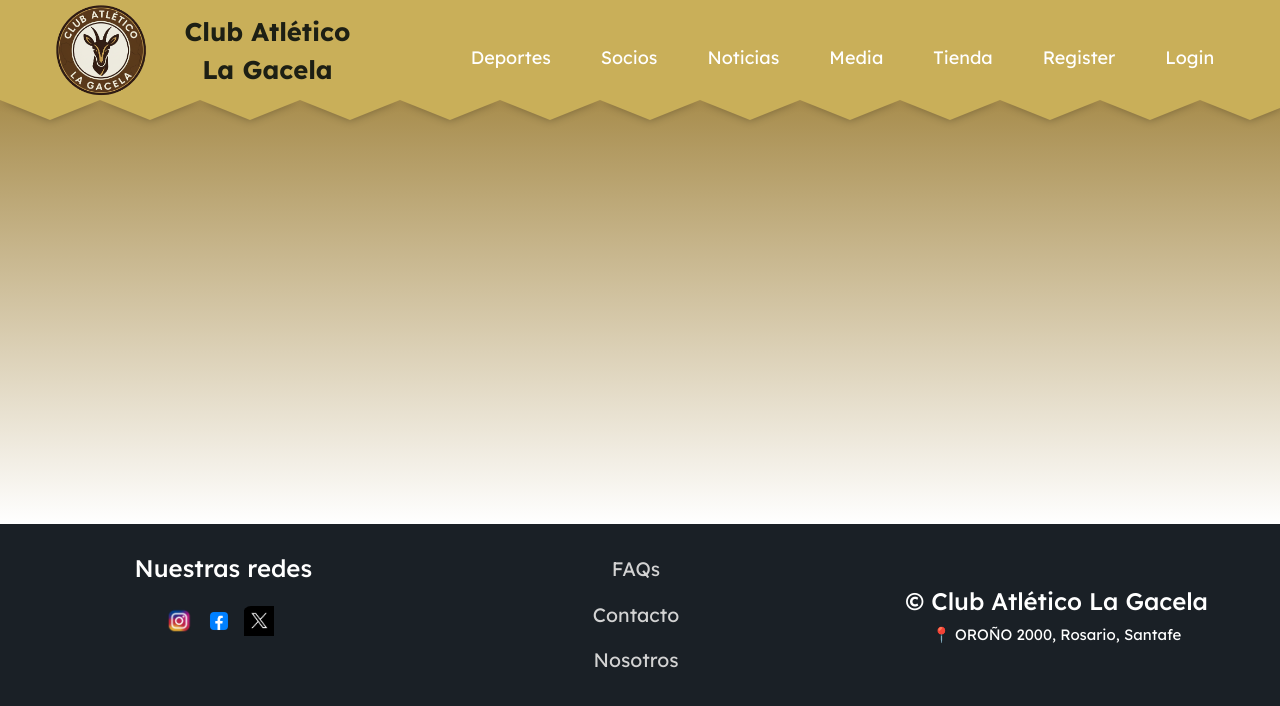
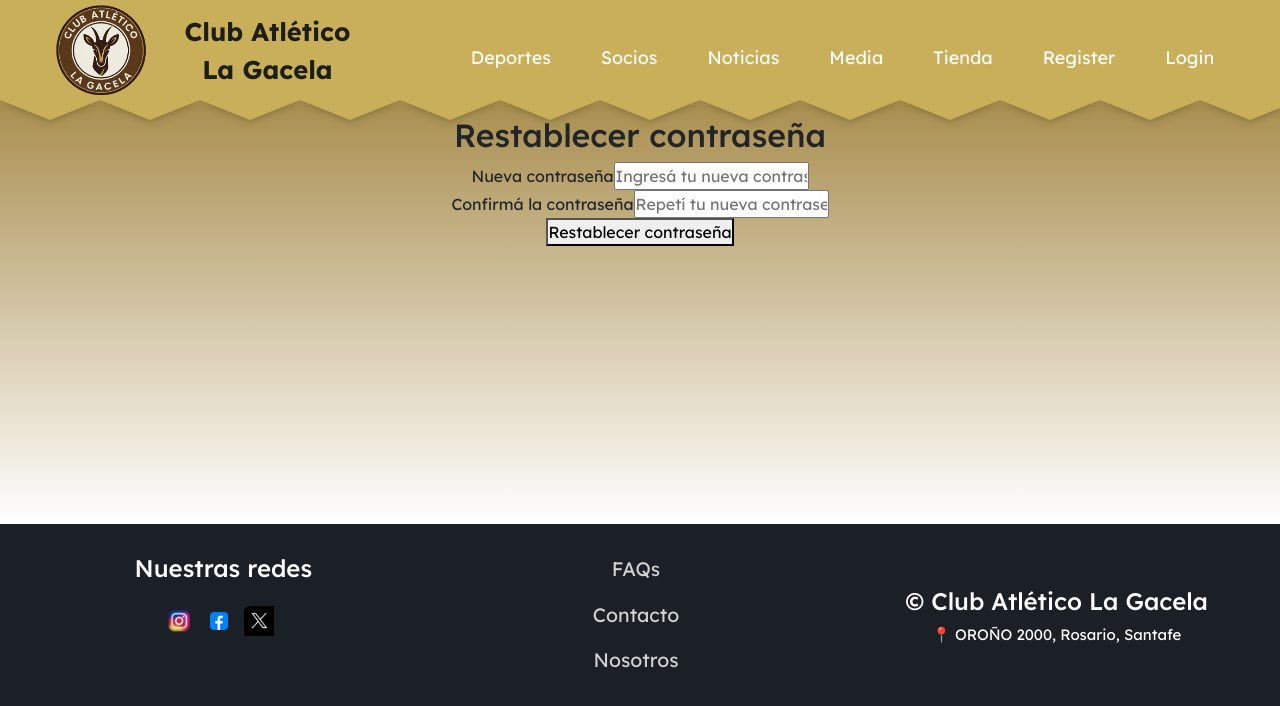
Before and after one commit to bernioviedo/TP-Club, a React (Vite) app in the folder client/club-frontend/: page /reset-password in a window 1280 px wide. Shown: the top 706 px of the page. Built offline with nearby package versions, Linux system fonts and the light colour scheme; no server answers.

Commit message:
crea pagina para cambiar contraseña y agrega route en App

```diff
--- a/client/club-frontend/src/App.jsx
+++ b/client/club-frontend/src/App.jsx
@@ -31,6 +31,7 @@ import Natacion from './pages/deportes/Natacion.jsx'
 import Tenis from './pages/deportes/Tenis.jsx'
 import PlantelPrimera from './pages/deportes/PlantelPrimera.jsx'
 import ForgotPassword from './pages/ForgotPassword.jsx'
+import ResetPassword from './pages/ResetPassword.jsx'
 
 
 axios.defaults.baseURL = 'http://localhost:8000';
@@ -61,6 +62,7 @@ function App() {
           <Route path='/profile' element={<Profile />} />
           <Route path='/media' element={<Media />} />
           <Route path='/forgot-password' element={<ForgotPassword />} />
+          <Route path='/reset-password' element={<ResetPassword />} />
           <Route path='/superadmin' element={
             <AdminRoute>
               <SuperAdmin />
--- /dev/null
+++ b/client/club-frontend/src/pages/ResetPassword.jsx
@@ -0,0 +1,68 @@
+import { useState } from 'react';
+import { useSearchParams, useNavigate } from 'react-router-dom';
+import axios from 'axios';
+import toast from 'react-hot-toast';
+
+export default function ResetPassword() {
+    const [searchParams] = useSearchParams();
+    const [password, setPassword] = useState('');
+    const [confirm, setConfirm] = useState('');
+    const navigate = useNavigate();
+
+    const handleSubmit = async (e) => {
+        e.preventDefault();
+
+        if (password !== confirm) {
+            toast.error('Las contraseñas no coinciden');
+            return;
+        }
+
+        if (password.length < 6) {
+            toast.error('La contraseña debe tener al menos 6 caracteres');
+            return;
+        }
+
+        try {
+            const token = searchParams.get('token');
+            const { data } = await axios.patch('/reset-password', { token, password });
+
+            if (data.error) {
+                toast.error(data.error);
+            } else {
+                toast.success('Contraseña actualizada exitosamente');
+                setTimeout(() => navigate('/login'), 2000);
+            }
+        } catch  {
+            toast.error('Algo salió mal, intentá de nuevo.');
+        }
+    };
+
+    return (
+        <div>
+            <h2>Restablecer contraseña</h2>
+            <form onSubmit={handleSubmit}>
+                <div>
+                    <label htmlFor="password">Nueva contraseña</label>
+                    <input
+                        type="password"
+                        id="password"
+                        placeholder="Ingresá tu nueva contraseña"
+                        value={password}
+                        onChange={(e) => setPassword(e.target.value)}
+                    />
+                </div>
+                <div>
+                    <label htmlFor="confirm">Confirmá la contraseña</label>
+                    <input
+                        type="password"
+                        id="confirm"
+                        placeholder="Repetí tu nueva contraseña"
+                        value={confirm}
+                        onChange={(e) => setConfirm(e.target.value)}
+                    />
+                </div>
+                <button type="submit">Restablecer contraseña</button>
+            </form>
+        </div>
+    );
+}
```
